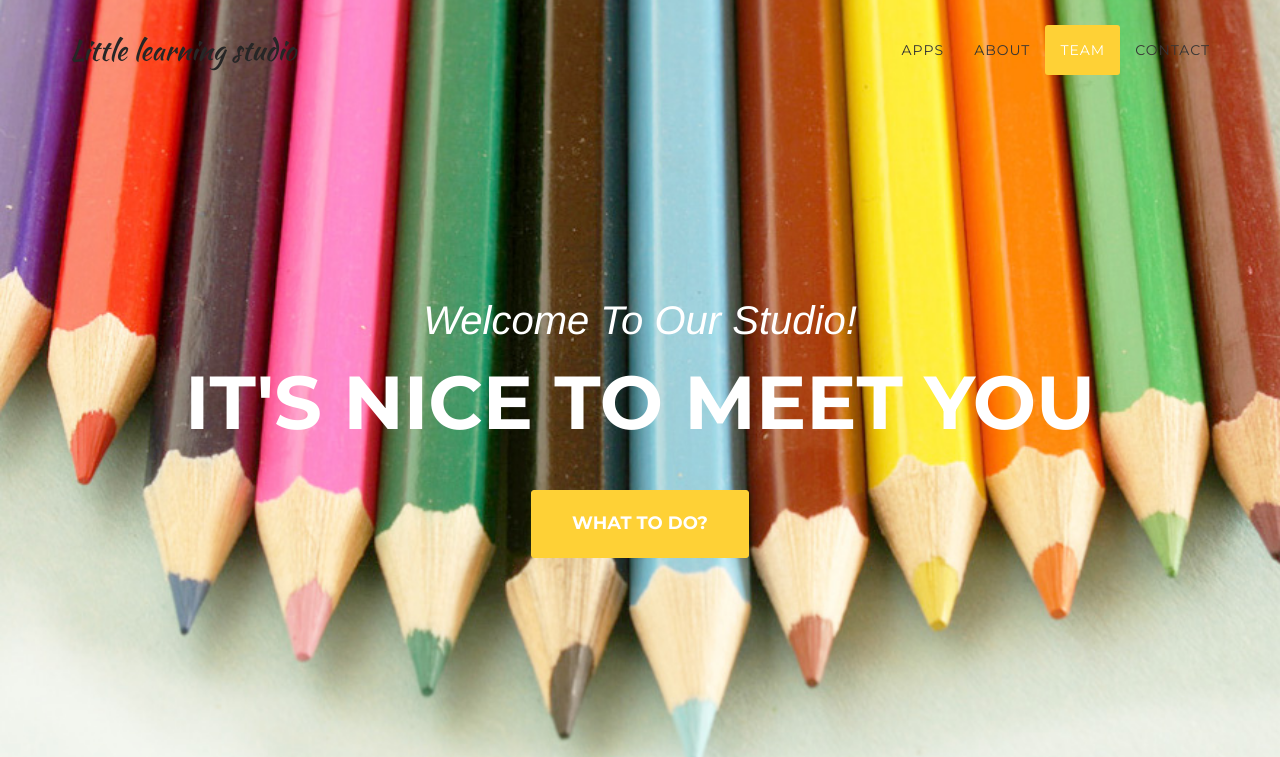
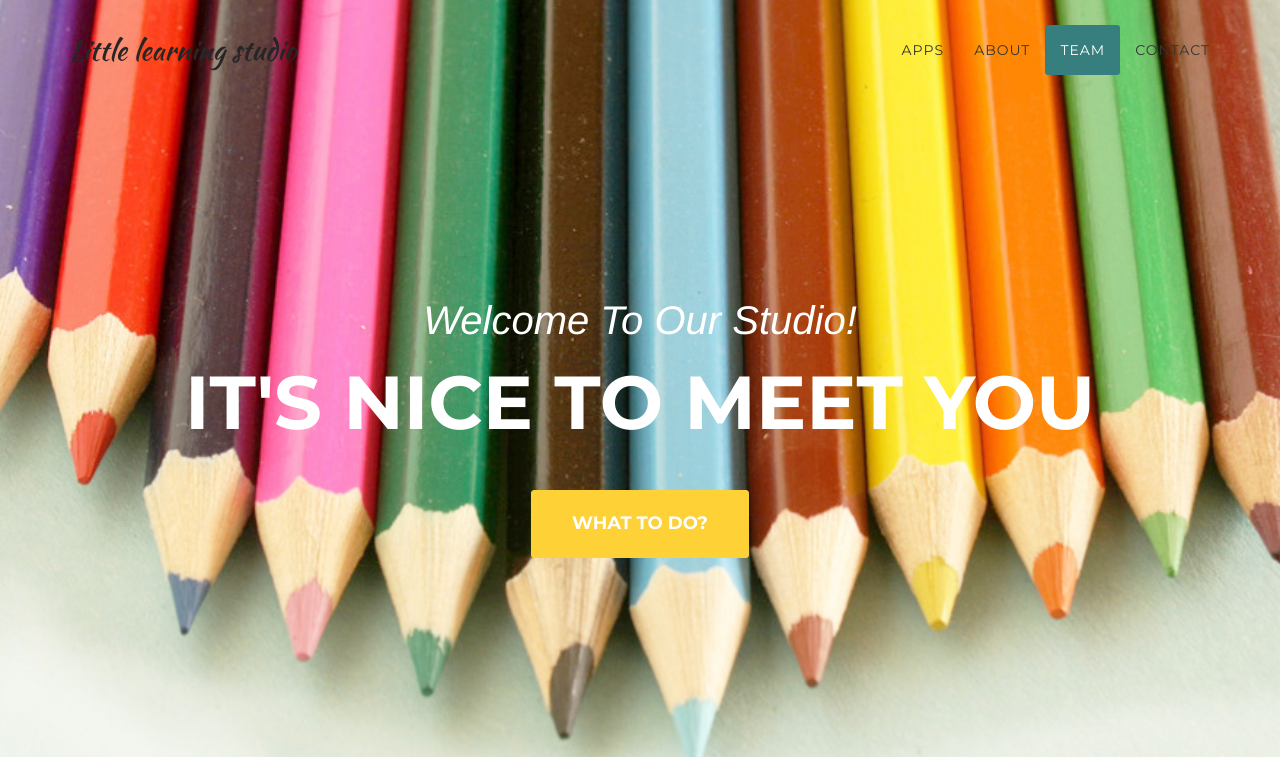
Before and after one commit to szewczykmira/Fiszkowo, a Django app: page / in a window 1280 px wide. Shown: the top 757 px of the page. Run offline with Django 3.2, Linux system fonts and the light colour scheme; parts of the project's set-up code (start-up, migrations or seed data) failed here and were passed over; some libraries are stand-ins or nearby versions; some web fonts are replaced.

Commit message:
New changes

```diff
--- a/static/css/custom_style.css
+++ b/static/css/custom_style.css
@@ -2,6 +2,8 @@
  * Start Bootstrap - Agency Bootstrap Theme (http://startbootstrap.com)
  * Code licensed under the Apache License v2.0.
  * For details, see http://www.apache.org/licenses/LICENSE-2.0.
+ * #295F62
+ * #377E7E
  */
 
 body {
@@ -217,13 +219,13 @@ fieldset[disabled] .btn-xl.active {
 .navbar-default .navbar-nav>.active>a {
     border-radius: 0;
     color: #fff;
-    background-color: #fed136;
+    background-color: #377E7E;
 }
 
 .navbar-default .navbar-nav>.active>a:hover,
 .navbar-default .navbar-nav>.active>a:focus {
     color: #fff;
-    background-color: #fec503;
+    background-color: #295F62;
 }
 
 @media(min-width:768px) {
```
